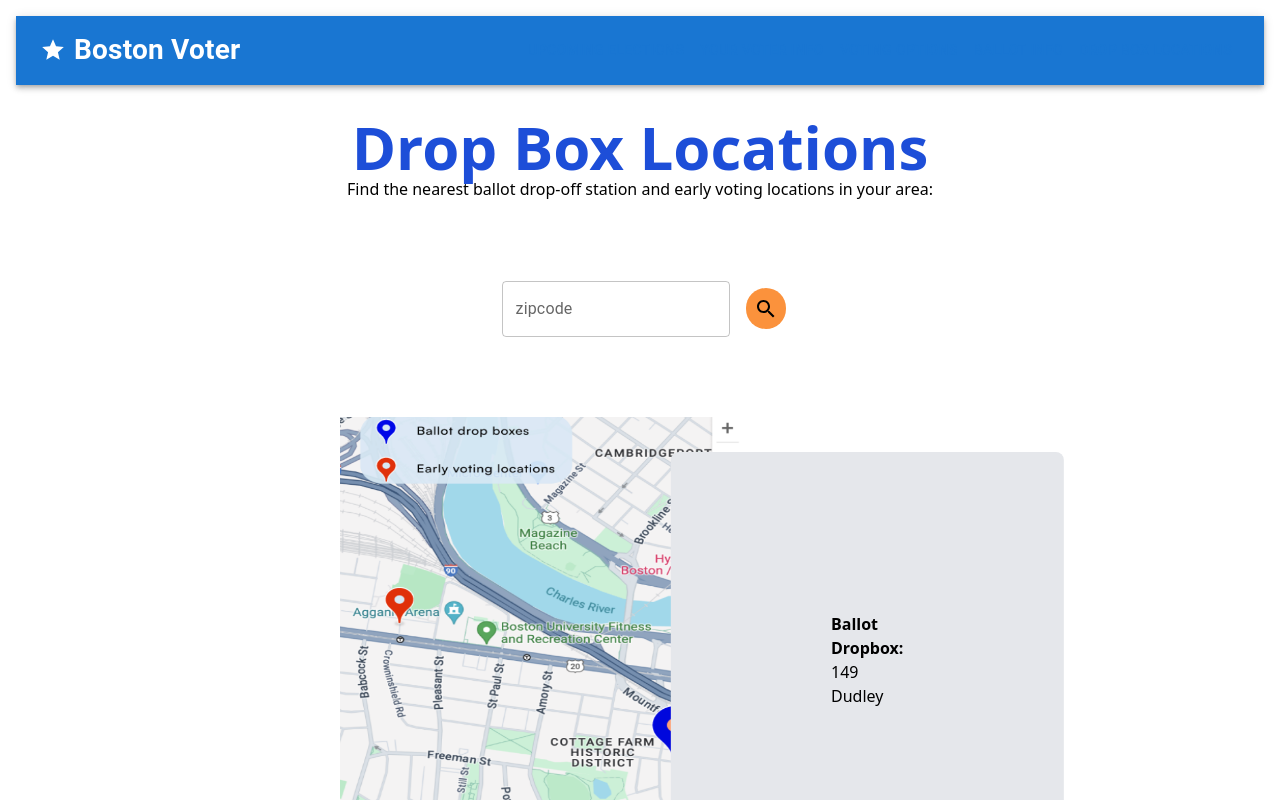
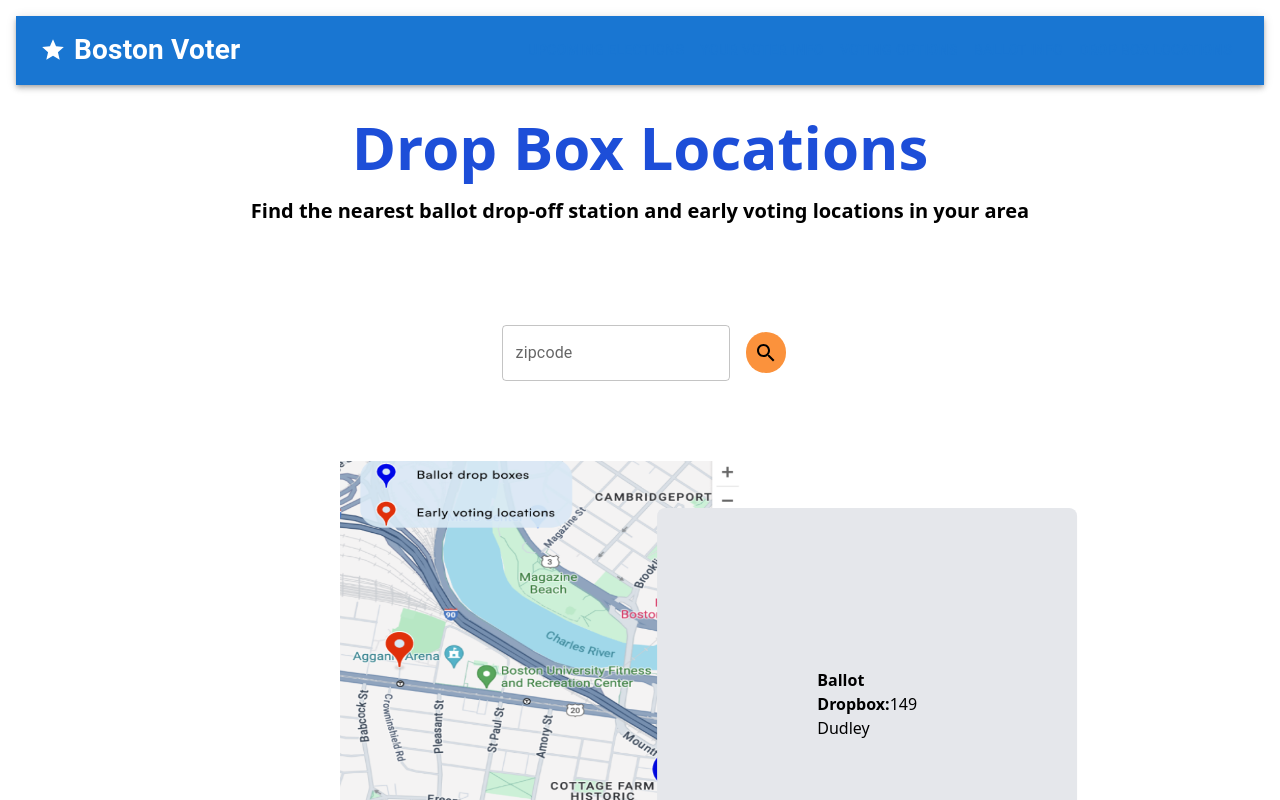
Before and after one commit to BU-Spark/pitne-voter-app, a Next.js app in the folder client/: page /dropBoxLocations in a window 1280 px wide. Shown: the top 800 px of the page. Built offline with nearby package versions, Linux system fonts and the light colour scheme.

Commit message:
small documentation things to drop box

```diff
--- a/client/src/pages/dropBoxLocations/index.tsx
+++ b/client/src/pages/dropBoxLocations/index.tsx
@@ -11,13 +11,13 @@ import Image from 'next/image'
 export default function DropBoxLocations() {
     return (
         <div>
-            <div className='flex flex-col justify-center items-center p-4 text-center my-4'>
+            <div className='flex flex-col justify-center items-center p-4 text-center mb-10'>
                 <h1 className='text-blue-700 font-bold text-6xl '>Drop Box Locations</h1>
-                <p className=''>Find the nearest ballot drop-off station and early voting locations in your area:</p>
+                <h1 className='font-semibold text-xl p-5'>Find the nearest ballot drop-off station and early voting locations in your area</h1>
             </div>
 
            <div className='flex flex-col justify-center items-center p-4 my-10'>
-           <div className='flex items-center space-x-2'>
+                <div className='flex items-center space-x-2'>
                     <BoxField />
                     <div className='bg-orange-400 rounded-full p-2'>
                     <SearchIcon/>
@@ -26,10 +26,12 @@ export default function DropBoxLocations() {
             </div>
 
             <div className='relative flex flex-row justify-center items-center p-4 m-10'  style={{ left: '-8%' }}>
-                <Box component="img" sx={{height: 400, width: 400}}
-                alt="Map" src="/Map.png"/>
+                <Box component="img" sx={{height: 400, width: 400}} alt="Map" src="/Map.png"/>
                 <div className='absolute flex flex-col justify-center items-center p-4'  style={{ top: '60%', left: '78%', transform: 'translate(-50%, -50%)' }}>
-                <p className='px-40 py-40 bg-gray-200 rounded-lg'><strong>Ballot Dropbox: </strong> 149 Dudley</p>
+                    <p className='px-40 py-40 bg-gray-200 rounded-lg'>
+                        <strong>Ballot Dropbox:</strong>
+                        149 Dudley
+                    </p>
                 </div>
             </div>
 
@@ -39,6 +41,5 @@ export default function DropBoxLocations() {
                 <ButtonFill name='Basic Election Info' link='/upcomingElections' variant='outlined' className='p-4 m-4 rounded-full bg-white text-blue-700 border-blue-800  hover:bg-gray-100' />
             </div>
         </div>
-
     )
 }
--- a/client/src/pages/votingOptions/index.tsx
+++ b/client/src/pages/votingOptions/index.tsx
@@ -4,7 +4,6 @@ import DropDownInfo from './DropDownInfo';
 const VotingOptions = () => {
     return (
         <div className=''>
-
             <div className='flex flex-col justify-center items-center p-4 text-center mb-10'>
                 <h1 className='text-blue-700 font-bold text-6xl '>Voting Options</h1>
                 <h1 className='font-semibold text-xl p-5'>Everything you need to know about your voting options made simple!</h1>
```
